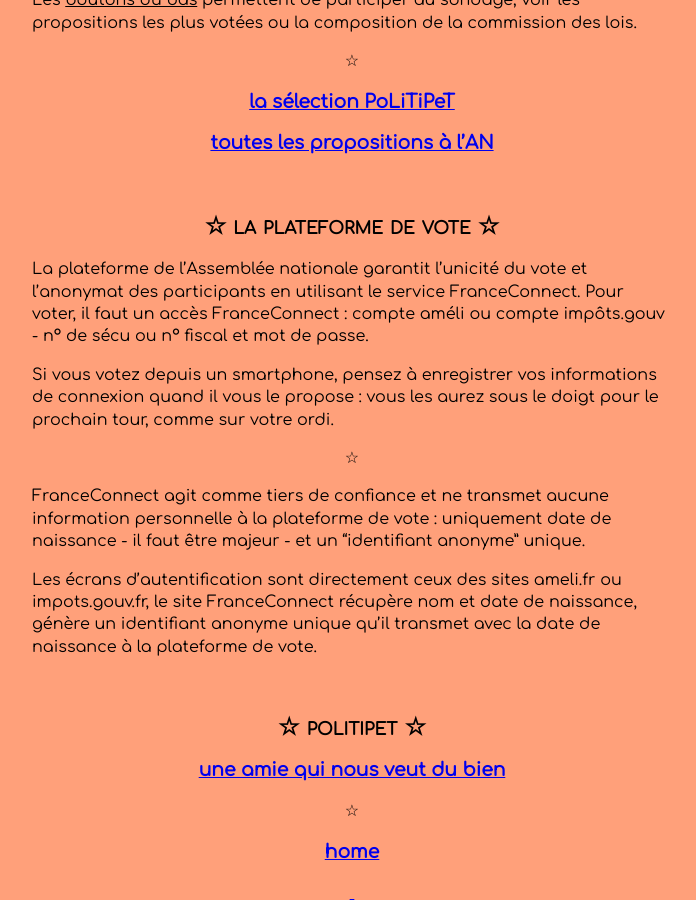
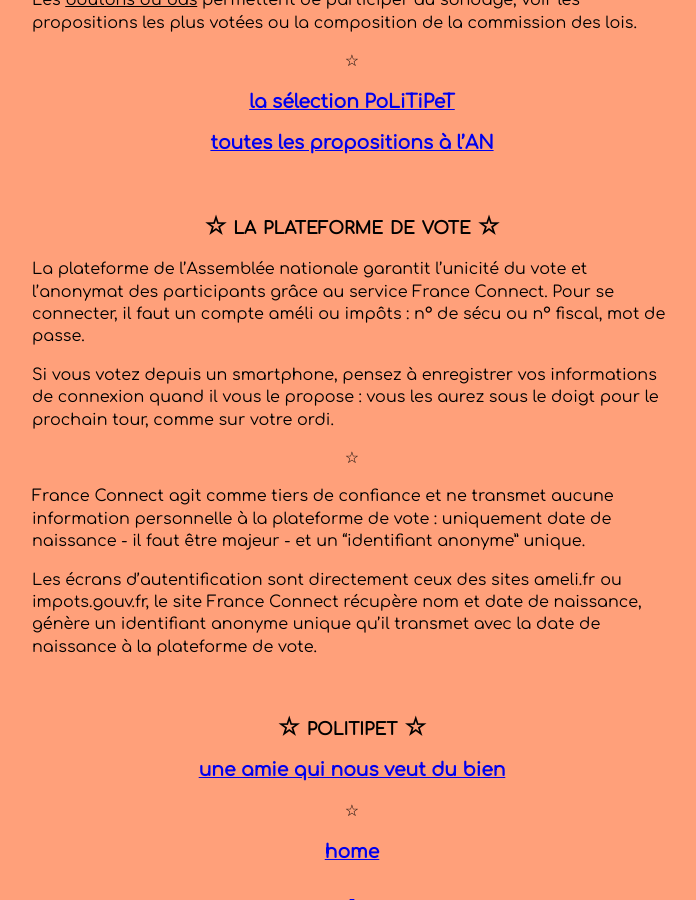
Before and after one commit to politipet/politipet.github.io, a Jekyll site: the page built from info.md, in a window 1280 px wide and 900 px high, scrolled down 1642 px. Shown: the whole window, without its empty margins (288-984 px from the left). Built offline with Jekyll 4.4.1, drawn with Linux system fonts in a browser that asks for light colours; our own code applies the rules of GitHub Pages for plain Markdown files; some of the changed text lies outside the part shown.

Commit message:
fup: refactor France Connect stuff

```diff
--- a/info.md
+++ b/info.md
@@ -20,7 +20,7 @@ ouvertes au vote sur la plateforme de l'Assemblée nationale.
 <center>☆</center>
 
 Voter est <u>anonyme</u> et prend <u>une minute</u>,
-il suffit d'avoir un accès FranceConnect : compte améli
+il suffit d'avoir un accès France Connect : compte améli
 ou impôts, mot de passe.
 
 
@@ -95,9 +95,9 @@ commission des lois.
 -------------------------
 
 La plateforme de l'Assemblée nationale garantit l'unicité du vote
-et l'anonymat des participants en utilisant le service FranceConnect.
-Pour voter, il faut un accès FranceConnect : compte améli
-ou compte impôts.gouv - n° de sécu ou n° fiscal et mot de passe.
+et l'anonymat des participants grâce au service France Connect.
+Pour se connecter, il faut un compte améli ou impôts : n° de sécu
+ou n° fiscal, mot de passe.
 
 Si vous votez depuis un smartphone, pensez à enregistrer vos
 informations de connexion quand il vous le propose : vous les
@@ -105,12 +105,12 @@ aurez sous le doigt pour le prochain tour, comme sur votre ordi.
 
 <center>☆</center>
 
-FranceConnect agit comme tiers de confiance et ne transmet aucune
+France Connect agit comme tiers de confiance et ne transmet aucune
 information personnelle à la plateforme de vote : uniquement date de
 naissance - il faut être majeur - et un "identifiant anonyme" unique.
 
 Les écrans d'autentification sont directement ceux des sites ameli.fr
-ou impots.gouv.fr, le site FranceConnect récupère nom et date de
+ou impots.gouv.fr, le site France Connect récupère nom et date de
 naissance, génère un identifiant anonyme unique qu'il transmet avec la
 date de naissance à la plateforme de vote.
 
```
